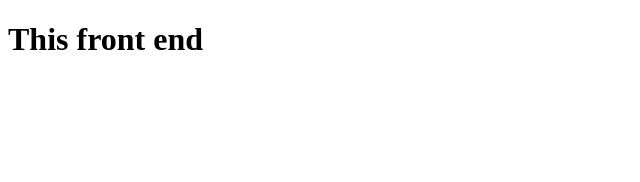
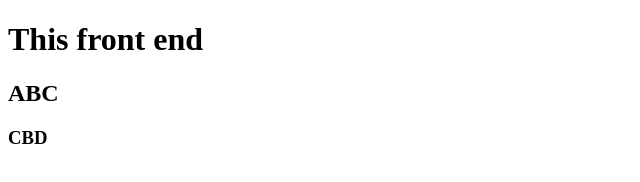
Before and after one commit to tuan2502/hostel-management, a plain HTML site: page index.html in a window 1280 px wide. Shown: the whole page, without its empty margins (0-640 px from the left). Drawn offline with Linux system fonts and the light colour scheme.

Commit message:
second commit

```diff
--- a/index.html
+++ b/index.html
@@ -8,5 +8,7 @@
 </head>
 <body>
     <h1>This front end</h1>
+    <h2>ABC</h2>
+    <h3>CBD</h3>
 </body>
 </html>
```
